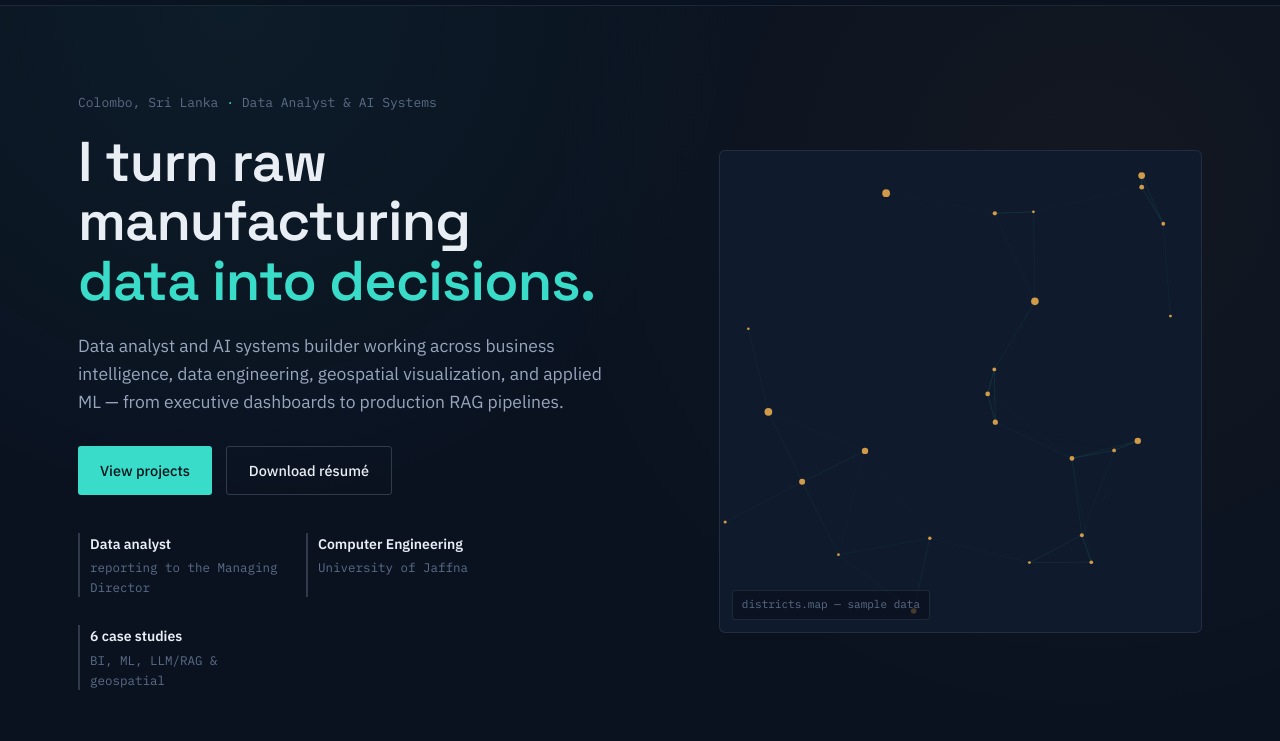
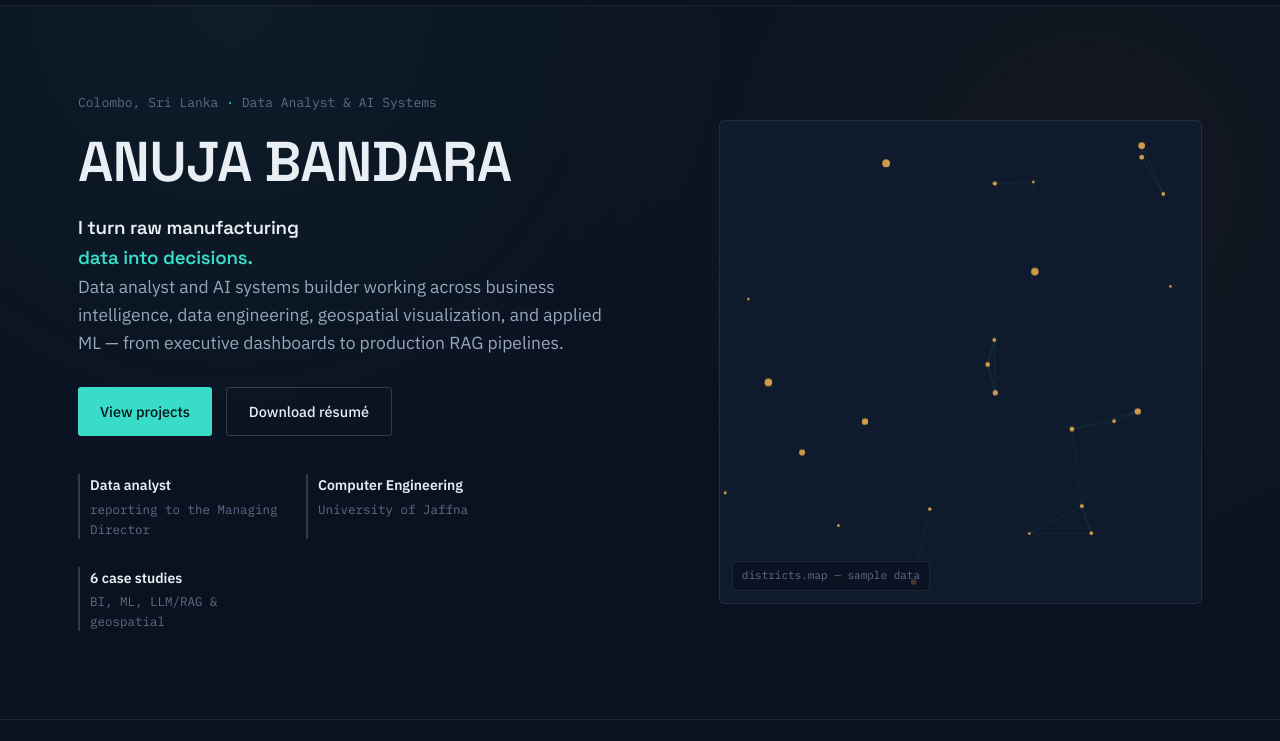
Before and after one commit to SinethB/SinethB.github.io, a plain HTML site: page index.html in a window 1280 px wide. Shown: the part 59-800 px from the top of the page. Drawn offline with Linux system fonts and the light colour scheme.

Commit message:
Update hero section with name and role

```diff
--- a/index.html
+++ b/index.html
@@ -314,9 +314,12 @@ footer .foot-links a:hover{ color:var(--cyan); }
     <div class="hero">
       <div class="hero-eyebrow">Colombo, Sri Lanka <span>·</span> Data Analyst &amp; AI Systems</div>
       <h1>
+        <span class="role-line"><span>ANUJA BANDARA</span></span>
+      </h1>
+      <h3>
         <span class="role-line"><span>I turn raw manufacturing</span></span>
         <span class="role-line"><span>data into decisions.</span></span>
-      </h1>
+      </h3>
       <p class="lede">Data analyst and AI systems builder working across business intelligence, data engineering, geospatial visualization, and applied ML — from executive dashboards to production RAG pipelines.</p>
       <div class="hero-ctas">
         <a href="#projects" class="btn btn-primary">View projects</a>
```
